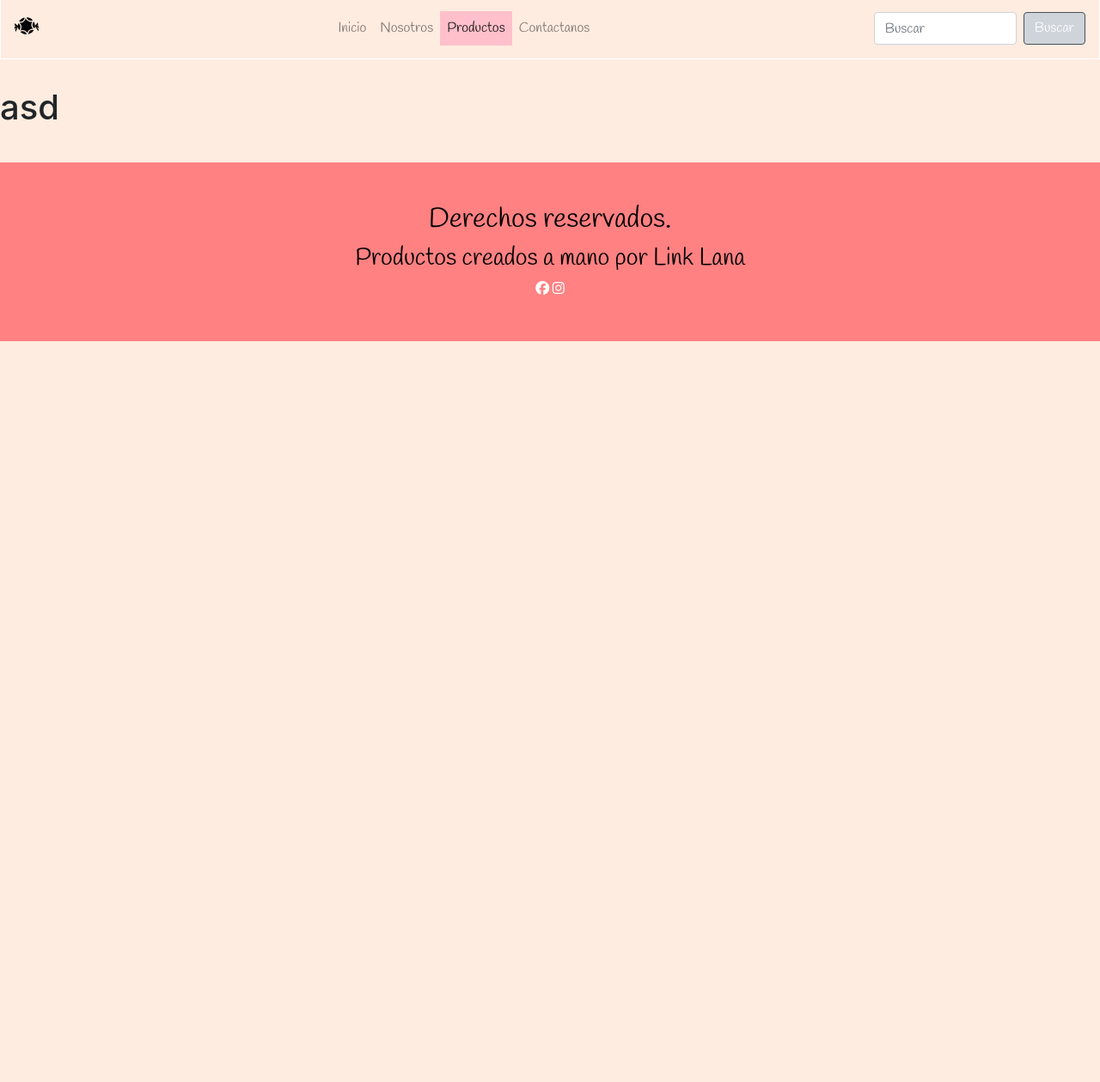
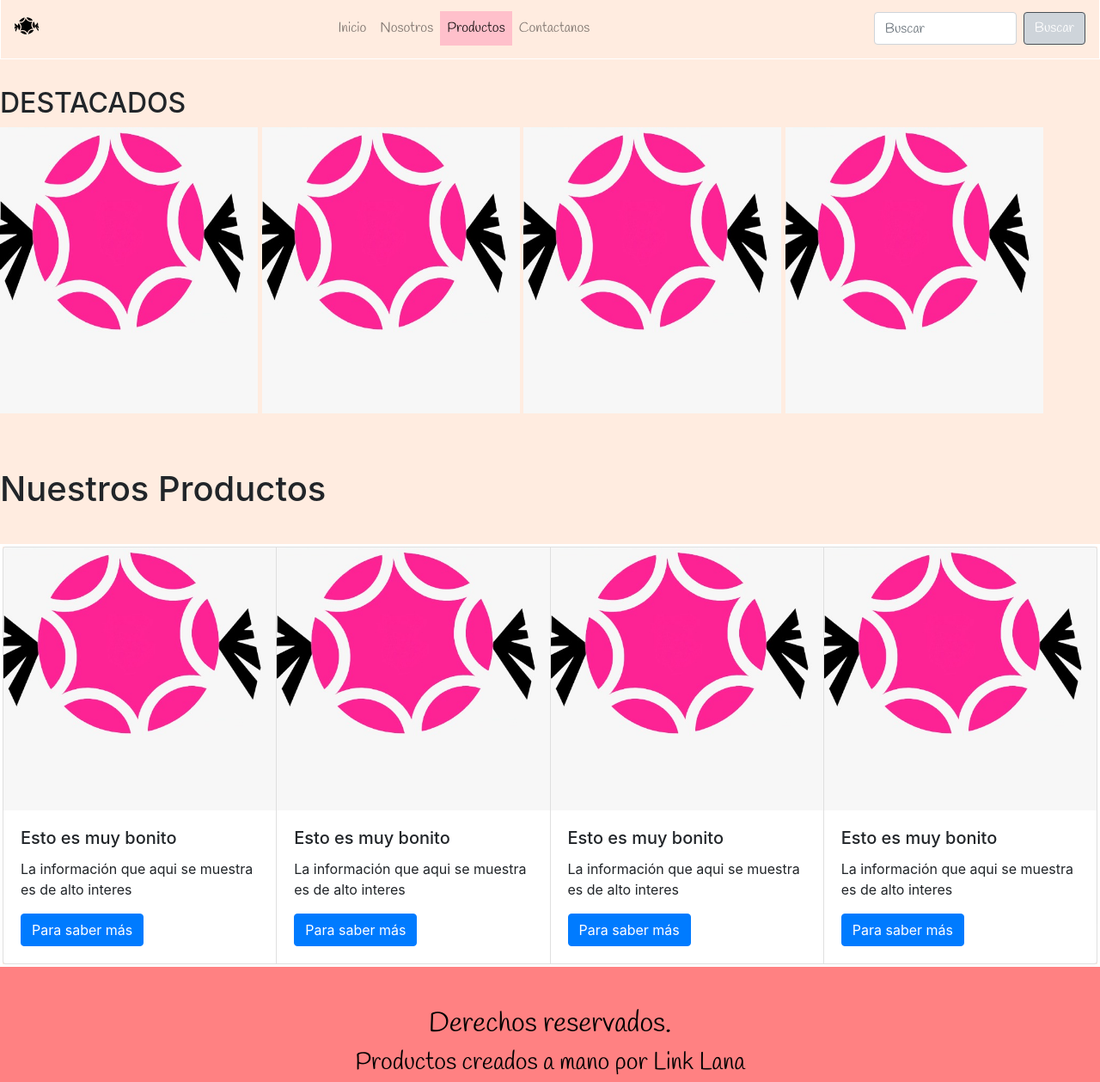
Before and after one commit to SantiagoMarquez/proyecto-final, a plain HTML site: page productos.html in a window 1280 px wide. Shown: the part 196-1455 px from the top of the page at 86% size. Before the commit the page ends 800 px from the top, so only its background shows below. Drawn offline with nearby package versions, Linux system fonts and the light colour scheme.

Commit message:
agregación de estilos y cards

```diff
--- a/productos.html
+++ b/productos.html
@@ -1,15 +1,18 @@
 <!DOCTYPE html>
 <html lang="en">
+
 <head>
   <meta charset="UTF-8">
   <meta name="viewport" content="width=device-width, initial-scale=1.0">
   <title>Nosotros</title>
   <link rel="shortcut icon" href="./icons/link.ico" type="image/x-icon">
   <link rel="stylesheet" href="./styles/style.css">
-    <link rel="stylesheet" href="https://stackpath.bootstrapcdn.com/bootstrap/4.4.1/css/bootstrap.min.css" integrity="sha384-Vkoo8x4CGsO3+Hhxv8T/Q5PaXtkKtu6ug5TOeNV6gBiFeWPGFN9MuhOf23Q9Ifjh" crossorigin="anonymous">
+  <link rel="stylesheet" href="https://stackpath.bootstrapcdn.com/bootstrap/4.4.1/css/bootstrap.min.css"
+    integrity="sha384-Vkoo8x4CGsO3+Hhxv8T/Q5PaXtkKtu6ug5TOeNV6gBiFeWPGFN9MuhOf23Q9Ifjh" crossorigin="anonymous">
   <link href="https://fonts.googleapis.com/css2?family=Handlee&display=swap" rel="stylesheet">
   <script src="https://kit.fontawesome.com/fb1e1c83c5.js" crossorigin="anonymous"></script>
 </head>
+
 <body style="background-color: #ffece0;">
   <header class="header">
     <img src="./images/logo.jpg" alt="logo" style="max-width: 200px;">
@@ -17,11 +20,13 @@
         <h3>Tejidos con Creatividad</h3> -->
   </header>
 
-    <nav class="navbar nav navbar-expand-lg navbar-light  sticky-top" style="background-color: #ffece0; border: 1px solid white;">
+  <nav class="navbar nav navbar-expand-lg navbar-light  sticky-top"
+    style="background-color: #ffece0; border: 1px solid white;">
     <a class="navbar-brand" href="./index.html">
       <img src="./icons/link.svg" width="30" height="30" alt="link" style="color: rgb(206, 30, 162);">
     </a>
-        <button class="navbar-toggler" type="button" data-toggle="collapse" data-target="#navbarSupportedContent" aria-controls="navbarSupportedContent" aria-expanded="false" aria-label="Toggle navigation">
+    <button class="navbar-toggler" type="button" data-toggle="collapse" data-target="#navbarSupportedContent"
+      aria-controls="navbarSupportedContent" aria-expanded="false" aria-label="Toggle navigation">
       <span class="navbar-toggler-icon"></span>
     </button>
 
@@ -42,31 +47,98 @@
       </ul>
       <form class="form-inline">
         <input class="form-control mr-sm-2" type="search" placeholder="Buscar" aria-label="Search">
-            <button class="btn btn-primary my-2" type="submit" style="background-color: #ced4da; border: 1px solid #495057">Buscar</button>
+        <button class="btn btn-primary my-2" type="submit"
+          style="background-color: #ced4da; border: 1px solid #495057">Buscar</button>
       </form>
     </div>
   </nav>
   <main class="main-content">
-          <h1>asd</h1>
+    <h2>DESTACADOS</h2>
+    <div class=row-col>
+      <img src="./images/link.jpg" class="destacados" alt="..." width="300" height="333">
+      <img src="./images/link.jpg" class="destacados" alt="..." width="300" height="333">
+      <img src="./images/link.jpg" class="destacados" alt="..." width="300" height="333">
+      <img src="./images/link.jpg" class="destacados" alt="..." width="300" height="333">
+    </div>
+    </div>
+    </div>
   </main>
+
+  <main class="main-content">
+    <h1>Nuestros Productos</h1>
+  </main>
+
+  <div class="card-group" style="background-color: #ffece0; border: 3px solid white;">
+    <div class="card" style="width: 18rem;">
+      <img src="./images/link.jpg" class="card-img-top" alt="...">
+      <div class="card-body">
+        <h5 class="card-title">Esto es muy bonito</h5>
+        <p class="card-text">La información que aqui se muestra es de alto interes
+        </p>
+        <a href="#" class="btn btn-primary">Para saber más</a>
+
+      </div>
+    </div>
+    <div class="card" style="width: 18rem;">
+      <img src="./images/link.jpg" class="card-img-top" alt="...">
+      <div class="card-body">
+        <h5 class="card-title">Esto es muy bonito</h5>
+        <p class="card-text">La información que aqui se muestra es de alto interes
+        </p>
+        <a href="#" class="btn btn-primary">Para saber más</a>
+      </div>
+    </div>
+    <div class="card" style="width: 18rem;">
+      <img src="./images/link.jpg" class="card-img-top" alt="...">
+      <div class="card-body">
+        <h5 class="card-title">Esto es muy bonito</h5>
+        <p class="card-text">La información que aqui se muestra es de alto interes
+        </p>
+        <a href="#" class="btn btn-primary">Para saber más</a>
+      </div>
+    </div>
+    <div class="card" style="width: 18rem;">
+      <img src="./images/link.jpg" class="card-img-top" alt="...">
+      <div class="card-body">
+        <h5 class="card-title">Esto es muy bonito</h5>
+        <p class="card-text">La información que aqui se muestra es de alto interes
+        </p>
+        <a href="#" class="btn btn-primary">Para saber más</a>
+      </div>
+    </div>
+  </div>
+
+
+
+
+
 
   <footer class="t-auto py-5 px-2 text-light text-center footer">
     <h2 style="color: black;">Derechos reservados.</h2>
     <h3 style="color: black;"> Productos creados a mano por Link Lana</h3>
     <div class="iconos" style="color: #ff8182;">
-            <a href="https://www.facebook.com/lanaconcreatividad/" target="_blank" rel="noopener noreferrer" style="color: white;">
+      <a href="https://www.facebook.com/lanaconcreatividad/" target="_blank" rel="noopener noreferrer"
+        style="color: white;">
         <i class="fab fa-facebook"></i>
       </a>
-            <a href="https://www.instagram.com/linklanacreatividad/" target="_blank" rel="noopener noreferrer" style="color: white;">
+      <a href="https://www.instagram.com/linklanacreatividad/" target="_blank" rel="noopener noreferrer"
+        style="color: white;">
         <i class="fab fa-instagram"></i>
       </a>
     </div>
   </footer>
 
 
-      <script src="https://code.jquery.com/jquery-3.4.1.slim.min.js" integrity="sha384-J6qa4849blE2+poT4WnyKhv5vZF5SrPo0iEjwBvKU7imGFAV0wwj1yYfoRSJoZ+n" crossorigin="anonymous"></script>
-      <script src="https://cdn.jsdelivr.net/npm/popper.js@1.16.0/dist/umd/popper.min.js" integrity="sha384-Q6E9RHvbIyZFJoft+2mJbHaEWldlvI9IOYy5n3zV9zzTtmI3UksdQRVvoxMfooAo" crossorigin="anonymous"></script>
-      <script src="https://stackpath.bootstrapcdn.com/bootstrap/4.4.1/js/bootstrap.min.js" integrity="sha384-wfSDF2E50Y2D1uUdj0O3uMBJnjuUD4Ih7YwaYd1iqfktj0Uod8GCExl3Og8ifwB6" crossorigin="anonymous"></script>
+  <script src="https://code.jquery.com/jquery-3.4.1.slim.min.js"
+    integrity="sha384-J6qa4849blE2+poT4WnyKhv5vZF5SrPo0iEjwBvKU7imGFAV0wwj1yYfoRSJoZ+n" crossorigin="anonymous">
+  </script>
+  <script src="https://cdn.jsdelivr.net/npm/popper.js@1.16.0/dist/umd/popper.min.js"
+    integrity="sha384-Q6E9RHvbIyZFJoft+2mJbHaEWldlvI9IOYy5n3zV9zzTtmI3UksdQRVvoxMfooAo" crossorigin="anonymous">
+  </script>
+  <script src="https://stackpath.bootstrapcdn.com/bootstrap/4.4.1/js/bootstrap.min.js"
+    integrity="sha384-wfSDF2E50Y2D1uUdj0O3uMBJnjuUD4Ih7YwaYd1iqfktj0Uod8GCExl3Og8ifwB6" crossorigin="anonymous">
+  </script>
 
 </body>
+
 </html>
```
Lines whose indentation alone changed are shown as unchanged.
